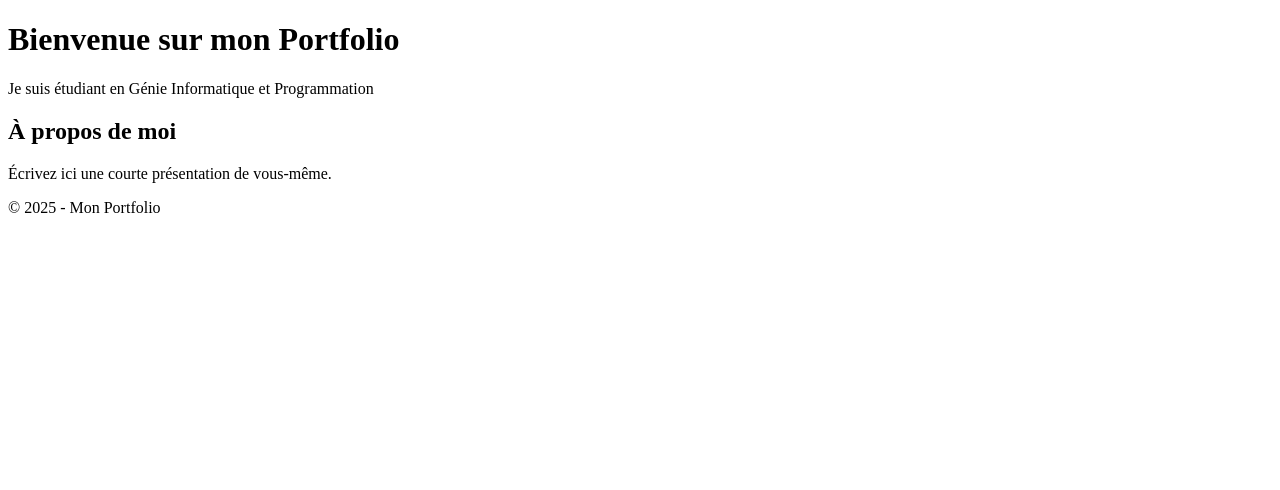
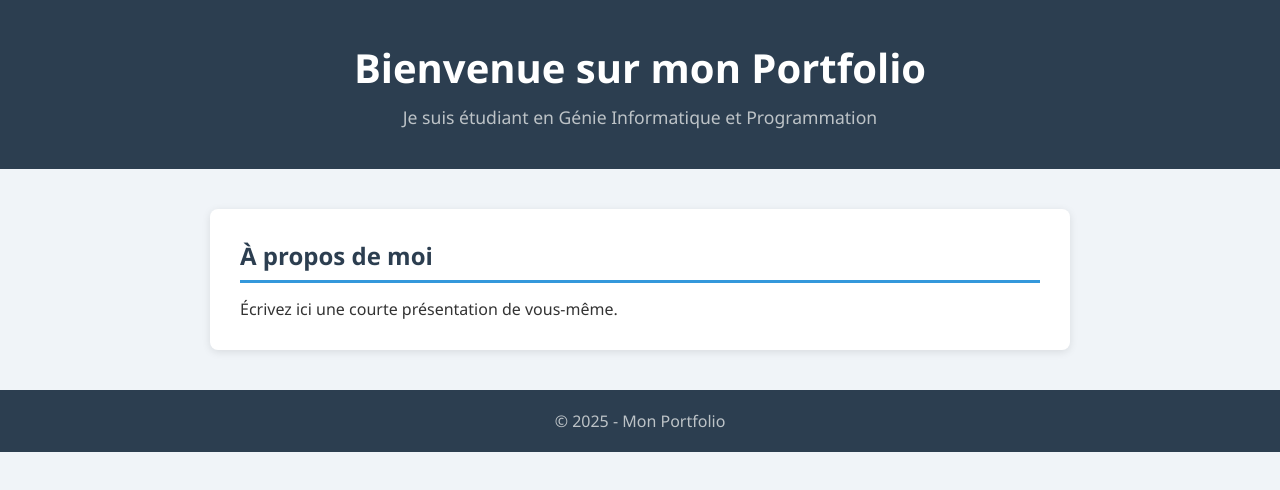
Before and after one commit to Tatirook/monportfolio, a plain HTML site: page index.html in a window 1280 px wide. Drawn offline with Linux system fonts and the light colour scheme.

Commit message:
Ajoute la feuille de style CSS et améliore le design

```diff
--- a/index.html
+++ b/index.html
@@ -1,6 +1,7 @@
 <!DOCTYPE html>
 <html lang="fr">
 <head>
+    <link rel="stylesheet" href="style.css">
     <meta charset="UTF-8">
     <meta name="viewport" content="width=device-width, initial-scale=1.0">
     <title>Mon Portfolio</title>
--- /dev/null
+++ b/style.css
@@ -0,0 +1,44 @@
+* { margin: 0; padding: 0; box-sizing: border-box; }
+
+body {
+    font-family: 'Segoe UI', Tahoma, Geneva, Verdana, sans-serif;
+    background-color: #f0f4f8;
+    color: #333;
+}
+
+header {
+    background-color: #2c3e50;
+    color: white;
+    padding: 40px 20px;
+    text-align: center;
+}
+
+header h1 { font-size: 2.5rem; margin-bottom: 10px; }
+header p  { font-size: 1.1rem; color: #bdc3c7; }
+
+main {
+    max-width: 900px;
+    margin: 40px auto;
+    padding: 0 20px;
+}
+
+section {
+    background: white;
+    border-radius: 8px;
+    padding: 30px;
+    margin-bottom: 25px;
+    box-shadow: 0 2px 8px rgba(0,0,0,0.1);
+}
+
+h2 {
+    color: #2c3e50;
+    margin-bottom: 15px;
+    border-bottom: 3px solid #3498db;
+    padding-bottom: 8px;
+}
+footer {
+text-align: center;
+padding: 20px;
+background-color: #2c3e50;
+color: #bdc3c7;
+}
```
